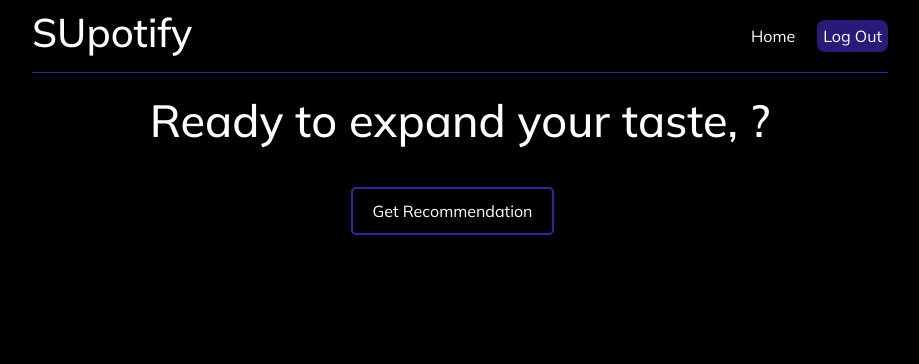
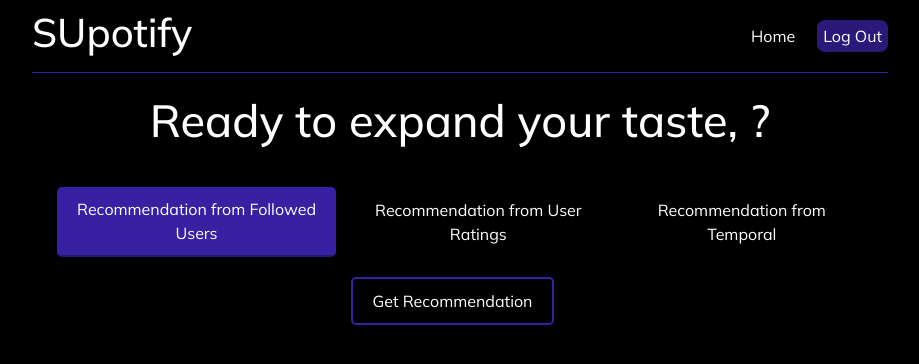
Before and after one commit to bkabadayii/SUpotify, a React (Create React App) app in the folder Frontend/: page /recommendation in a window 1280 px wide. Shown: the top 364 px of the page, without its empty margins (180-1099 px from the left). Built offline with nearby package versions, Linux system fonts and the light colour scheme.

Commit message:
Recommendation done

```diff
--- a/Frontend/src/LikedContent.js
+++ b/Frontend/src/LikedContent.js
@@ -415,7 +415,7 @@
                     <a href={item.album.spotifyURL} target="_blank" rel="noopener noreferrer">Listen on Spotify</a>
                     <button
                       className="remove-content-button"
-                      onClick={() => removeLikedContent(item.album._id, 'ALBUM')}
+                      onClick={(event) => removeLikedContent(item.album._id, 'ALBUM', event)}
                     >
                       <FaTrashAlt className="icon" />
                     </button>
@@ -438,7 +438,7 @@
                     <a href={item.artist.spotifyURL} target="_blank" rel="noopener noreferrer">Listen on Spotify</a>
                     <button
                       className="remove-content-button"
-                      onClick={() => removeLikedContent(item.artist._id, 'ARTIST')}
+                      onClick={(event) => removeLikedContent(item.artist._id, 'ARTIST', event)}
                     >
                       <FaTrashAlt className="icon" />
                     </button>
--- a/Frontend/src/Recommendation.css
+++ b/Frontend/src/Recommendation.css
@@ -105,3 +105,35 @@
   margin-bottom: 40px; /* Spacing below the header */
   font-size: 45px; /* Adjust font size as needed */
 }
+
+.tabs {
+  display: flex;
+  justify-content: center;
+  margin-bottom: 20px;
+}
+
+.tab {
+  padding: 10px 20px;
+  background-color: transparent;
+  color: white;
+  border: 2px solid #3820a3;
+  border-radius: 5px;
+  cursor: pointer;
+  margin: 0 5px;
+  transition: background-color 0.3s, color 0.3s;
+}
+
+.tab:hover {
+  background-color: #3820a3;
+  color: white;
+}
+
+.tab.active {
+  background-color: #3820a3;
+  color: white;
+}
+
+.centered-track-card {
+  display: flex;
+  justify-content: center;
+}
--- a/Frontend/src/Recommendation.js
+++ b/Frontend/src/Recommendation.js
@@ -6,10 +6,17 @@
 import Navbar from './Navbar';
 
 const Recommendation = () => {
+    const [activeTab, setActiveTab] = useState('followedUsers');
+
     const [showInputCard, setShowInputCard] = useState(false);
     const [trackNum, setTrackNum] = useState('');
     const [recommendations, setRecommendations] = useState([]);
     const history = useHistory();
+    const [recommendingUser, setRecommendingUser] = useState('');
+
+    const [userRatingsRecommendations, setUserRatingsRecommendations] = useState([]);
+
+    const [temporalRecommendation, setTemporalRecommendation] = useState(null);
 
     const token = localStorage.getItem('token');
     const username = localStorage.getItem('username');
@@ -33,12 +40,52 @@
                     return { ...item, track: detailedTrack };
                 }));
                 setRecommendations(detailedRecommendations);
+                setRecommendingUser(response.data.message);
             } else {
                 alert('Failed to fetch recommendations.');
             }
         } catch (error) {
             console.error('Error fetching recommendations:', error);
             alert('An error occurred while fetching recommendations.');
+        }
+    };
+
+    const fetchUserRatingsRecommendations = async () => {
+        try {
+            const response = await axios.get('http://localhost:4000/api/recommendation/recommendTrackFromUserRatings', {
+                headers: { Authorization: `Bearer ${token}` }
+            });
+            console.log(response);
+            if (response.data) {
+                const detailedTracks = await Promise.all(
+                    response.data.mostPopularTracks.map(async track => {
+                        return await getTrackInfo(token, track._id);
+                    })
+                );
+                setUserRatingsRecommendations(detailedTracks);
+            } else {
+                alert('Failed to fetch user ratings recommendations.');
+            }
+        } catch (error) {
+            console.error('Error fetching user ratings recommendations:', error);
+            alert('An error occurred while fetching recommendations.');
+        }
+    };
+
+    const fetchTemporalRecommendations = async () => {
+        try {
+            const response = await axios.get('http://localhost:4000/api/recommendation/recommendTrackFromTemporal', {
+                headers: { Authorization: `Bearer ${token}` }
+            });
+            if (response.data.randomTrack) {
+                const detailedTrack = await getTrackInfo(token, response.data.randomTrack._id);
+                setTemporalRecommendation({ ...detailedTrack, artistName: response.data.artistName });
+            } else {
+                alert('Failed to fetch temporal recommendation.');
+            }
+        } catch (error) {
+            console.error('Error fetching temporal recommendation:', error);
+            alert('An error occurred while fetching the temporal recommendation.');
         }
     };
 
@@ -50,13 +97,12 @@
         fetchRecommendations();
     };
 
+    const renderTabContent = () => {
+        switch (activeTab) {
+            case 'followedUsers':
                 return (
                     <div>
-        <Navbar/>
-        <div className="recommendation-container">
-            <h2 className="recommendation-header">Ready to expand your taste, {username}?</h2>
                         <button className="get-recommendation-button" onClick={toggleInputCard}>Get Recommendation</button>
-
                         {showInputCard && (
                             <div className="input-card">
                                 <input
@@ -68,6 +114,7 @@
                                 <button onClick={handleGetRecommendations}>Get Songs</button>
                             </div>
                         )}
+                        {recommendingUser && <h3 className="recommending-user-header">{recommendingUser}</h3>}
                         <div className="recommendation-results">
                             {recommendations.map(item => (
                                 <div key={item.track._id} className="track-card" onClick={() => goToSongDetails(item.track._id)}>
@@ -81,6 +128,76 @@
                             ))}
                         </div>
                     </div>
+                );
+            case 'userRatings':
+                case 'userRatings':
+                return (
+                    <div>
+                        <button className="get-recommendation-button" onClick={fetchUserRatingsRecommendations}>
+                            Get Recommendation
+                        </button>
+                        <div className="recommendation-results">
+                            {userRatingsRecommendations.map(item => (
+                                <div key={item._id} className="track-card" onClick={() => goToSongDetails(item._id)}>
+                                    <img src={item.album.imageURL || 'default-image-url.jpg'} alt={item.name} />
+                                    <div>
+                                        <p>{item.name}</p>
+                                        <p>Artists: {item.artists.map(artist => artist.name).join(', ')}</p>
+                                        <a href={item.spotifyURL} target="_blank" rel="noopener noreferrer">Listen on Spotify</a>
+                                    </div>
+                                </div>
+                            ))}
+                        </div>
+                    </div>
+                );
+            case 'temporal':
+                return (
+                    <div>
+                        <button className="get-recommendation-button" onClick={fetchTemporalRecommendations}>Get Temporal Recommendation</button>
+                        <p></p>
+                        <div className="centered-track-card">
+                            {temporalRecommendation && (
+                                <div className="track-card" onClick={() => goToSongDetails(temporalRecommendation._id)}>
+                                    <img src={temporalRecommendation.album?.imageURL || 'default-image-url.jpg'} alt={temporalRecommendation.name} />
+                                    <div>
+                                        <p>{temporalRecommendation.name}</p>
+                                        <p>Artist: {temporalRecommendation.artistName || 'Unknown Artist'}</p>
+                                        <a href={temporalRecommendation.spotifyURL} target="_blank" rel="noopener noreferrer">Listen on Spotify</a>
+                                    </div>
+                                </div>
+                            )}
+                        </div>
+                    </div>
+                );
+            default:
+                return null;
+        }
+    };
+
+    return (
+        <div>
+            <Navbar/>
+            <div className="recommendation-container">
+                <h2 className="recommendation-header">Ready to expand your taste, {username}?</h2>
+                <div className="tabs">
+                    <button
+                      className={`tab ${activeTab === 'followedUsers' ? 'active' : ''}`}
+                      onClick={() => setActiveTab('followedUsers')}>
+                        Recommendation from Followed Users
+                    </button>
+                    <button
+                      className={`tab ${activeTab === 'userRatings' ? 'active' : ''}`}
+                      onClick={() => setActiveTab('userRatings')}>
+                        Recommendation from User Ratings
+                    </button>
+                    <button
+                      className={`tab ${activeTab === 'temporal' ? 'active' : ''}`}
+                      onClick={() => setActiveTab('temporal')}>
+                        Recommendation from Temporal
+                    </button>
+                </div>
+                {renderTabContent()}
+            </div>
         </div>
     );
 };
--- a/Frontend/src/SearchBar.js
+++ b/Frontend/src/SearchBar.js
@@ -10,6 +10,7 @@
   const [searchResults, setSearchResults] = useState({ Tracks: [], Albums: [], Artists: [] });
   const [isSearched, setIsSearched] = useState(false);
   const history = useHistory();
+
 
   const handleChange = (value) => {
     setSearchTerm(value);
```
Also changed, not shown: Frontend/src/SearchBar.css (line endings or trailing spaces). Lines whose indentation alone changed are shown as unchanged.
